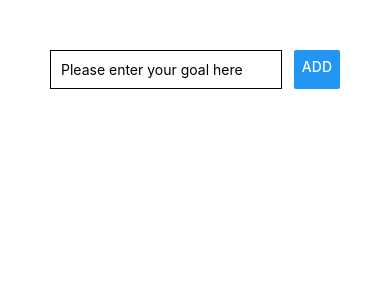
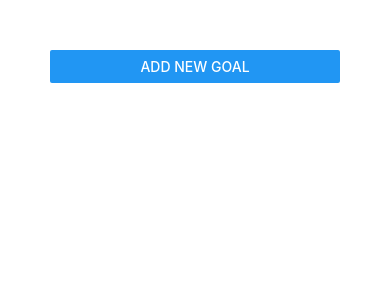
Before and after one commit to 401-advanced-javascript-leyla/react-native-learning, a React Native app in the folder first-app/: screen / in a window 390 px wide. Shown: the top 300 px of the page. Built offline with nearby package versions, Linux system fonts and the light colour scheme.

Commit message:
add modal for inputbox

```diff
--- a/first-app/App.js
+++ b/first-app/App.js
@@ -1,11 +1,12 @@
 import React, { useState } from 'react';
-import { StyleSheet, Text, View, TextInput, Button, ScrollView, FlatList } from 'react-native';
+import { StyleSheet, View, Button, FlatList } from 'react-native';
 
 import GoalItem from './components/GoalItem';
 import GoalInput from './components/GoalInput';
 
 export default function App() {
   const [goals, setGoals] = useState([]);
+  const [isAddMode, setIsAddMode] = useState(false);
 
   const addGoalHnadler = (goalTitle) => {
     setGoals(currentGoals => [...currentGoals, { id: Math.random().toString(), value: goalTitle}]);
@@ -19,7 +20,8 @@ export default function App() {
 
   return (
     <View style={styles.screen}>
-      <GoalInput onAddGoal={addGoalHnadler} />
+      <Button title='Add New Goal' onPress={() => setIsAddMode(true)} />
+      <GoalInput visible={isAddMode} onAddGoal={addGoalHnadler} />
       <View>
         <FlatList
           keyExtractor={(item, index) => item.id}
--- a/first-app/components/GoalInput.js
+++ b/first-app/components/GoalInput.js
@@ -1,5 +1,6 @@
 import React, { useState } from 'react';
-import { View, StyleSheet, TextInput, Button } from 'react-native';
+import { View, StyleSheet, TextInput, Button, Modal } from 'react-native';
+import { HitTestResultTypes } from 'expo/build/AR';
 
 const GoalInput = props => {
   const [enteredGoal, setEnteredGoal] = useState('');
@@ -9,22 +10,29 @@ const GoalInput = props => {
   };
 
   return (
-    <View style={styles.inputContainer}>
-      <TextInput placeholder='Please enter your goal here' style={styles.text} onChangeText={goalInputHandler} value={enteredGoal} />
-      <Button title='Add' onPress={props.onAddGoal.bind(this, enteredGoal)} />
-    </View>
+    <Modal visible={props.visible} animationType='slide'>
+      <View style={styles.inputContainer}>
+        <TextInput placeholder='Please enter your goal here' style={styles.text} onChangeText={goalInputHandler} value={enteredGoal} />
+        <Button style={styles.button} title='Add' onPress={props.onAddGoal.bind(this, enteredGoal)} />
+      </View>
+    </Modal>
   );
 };
 
 const styles = StyleSheet.create({
     inputContainer: {
-        flexDirection: 'row',
-        justifyContent: 'space-between'
-      },
+      justifyContent: 'center',
+      alignContent: 'center',
+      flex: 1
+    },
     text: {width: '80%',
     borderColor: 'black',
     borderWidth: 1,
     padding: 10
+    },
+    button: {
+      width: 10,
+      margin: 10
     }
 });
 
```
